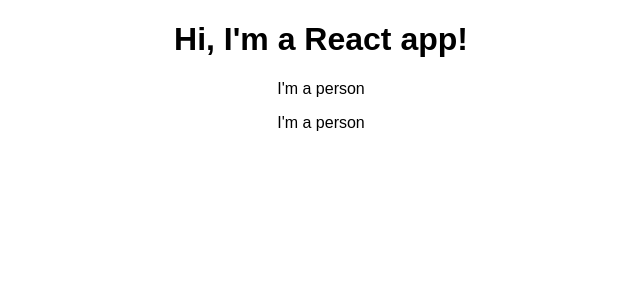
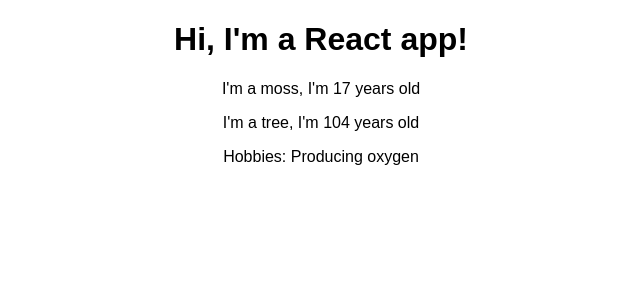
Before and after one commit to Mossie93/react-complete-guide, a React (Create React App) app: page / in a window 1280 px wide. Shown: the top 300 px of the page, without its empty margins (319-959 px from the left). Built offline with nearby package versions, Linux system fonts and the light colour scheme.

Commit message:
Add props to Person component

```diff
--- a/src/App.js
+++ b/src/App.js
@@ -7,8 +7,8 @@ class App extends Component {
     return (
       <div className="App">
         <h1>Hi, I'm a React app!</h1>
-        <Person/>
-        <Person/>
+        <Person name="moss" age="17"/>
+        <Person name="tree" age="104">Hobbies: Producing oxygen</Person>
       </div>
     );
   }
--- a/src/Person/Person.js
+++ b/src/Person/Person.js
@@ -1,7 +1,12 @@
 import React from 'react';
 
-const person = () => {
-  return <p>I'm a person</p>
+const person = (props) => {
+  return (
+    <div>
+      <p>I'm a {props.name}, I'm {props.age} years old</p>
+      <p>{props.children}</p>
+    </div>
+  )
 }
 
 export default person;
```
